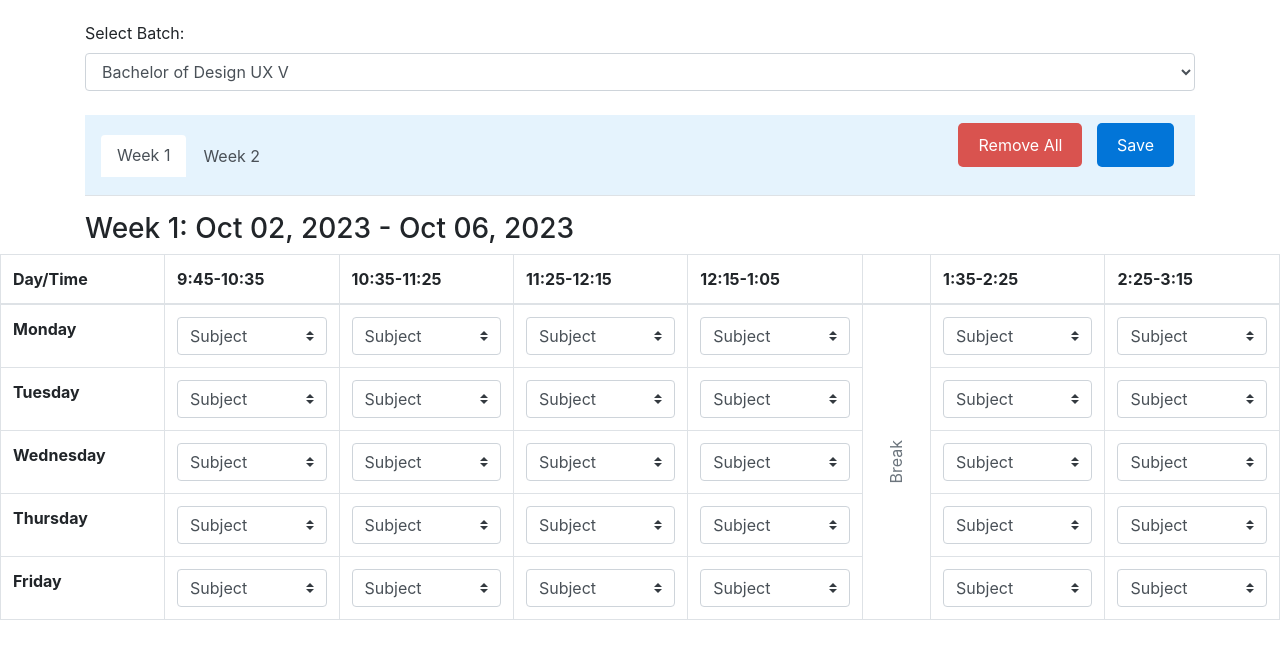
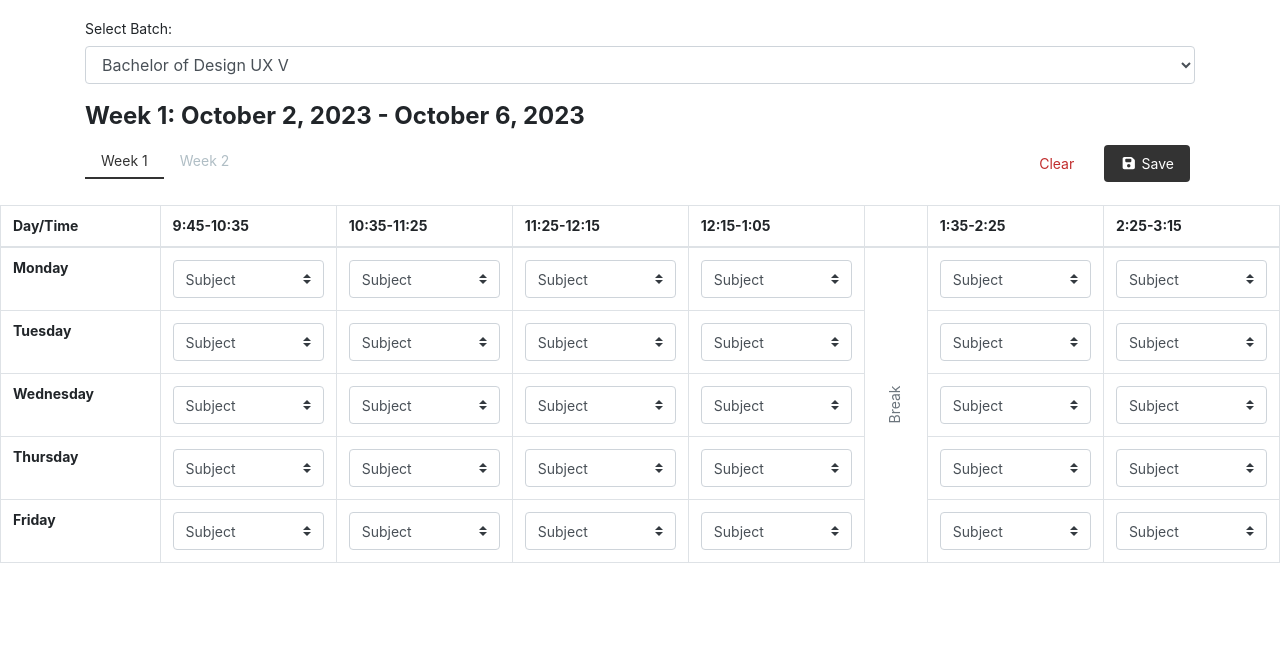
Before and after one commit to Ankish8/TimeTable, a website: page public/index.html in a window 1280 px wide. Both pictures are taken after a click on the link "Week 1". Shown: the part 99-758 px from the top of the page. Drawn offline with nearby package versions, Linux system fonts and the light colour scheme; no server answers.

Commit message:
Ui Change

```diff
--- a/public/app.js
+++ b/public/app.js
@@ -33,6 +33,23 @@ function compileTimetableData() {
 }
 
 function populateTimetable(data) {
+    // Clear existing data first, if needed
+    const allCells = document.querySelectorAll('.subject-selected');
+    allCells.forEach(cell => {
+        const selectElement = cell.querySelector('select');
+        const displayDiv = cell.querySelector('div');
+        const editIcon = cell.querySelector('.edit-icon');
+
+        if (selectElement && displayDiv && editIcon) {
+            editIcon.classList.add('hidden');
+            displayDiv.remove();
+            selectElement.style.display = 'inline-block';
+            selectElement.value = ""; // Reset the value of the select to the default state
+            cell.classList.remove('subject-selected');
+        }
+    });
+
+    // Now populate with new data
     if (!data || !data.days) return;
 
     data.days.forEach(dayData => {
@@ -42,13 +59,12 @@ function populateTimetable(data) {
             // Validate slot data
             if (!slot.time || typeof slot.time !== 'string') {
                 console.error('Invalid slot data (time):', slot);
-          return; // Skip this slot if time is not defined or not a string
+                return;
             }
 
             // Handle empty subject
             if (!slot.subject || slot.subject.trim() === '') {
                 console.warn('Empty subject:', slot);
-          // If the subject is empty, you might not want to proceed further
                 return;
             }
 
@@ -57,7 +73,7 @@ function populateTimetable(data) {
             if (cell) {
                 const select = cell.querySelector('select');
                 if (select) {
-            select.value = slot.subject; // Assign value only if subject is not empty
+                    select.value = slot.subject;
 
                     // hide the select box and display the subject and faculty in the required format
                     select.style.display = 'none';
@@ -274,7 +290,36 @@ document.getElementById('removeAllButton').addEventListener('click', removeAllSu
 
 // Listen for changes in week tabs
 
-/* document.querySelectorAll('.nav-link').forEach((tab) => {
+function getWeekDates(weekOffset, targetId) {
+  const today = new Date();
+  const currentDay = today.getDay();
+  const daysToMonday = currentDay === 0 ? -6 : 1 - currentDay;
+  const monday = new Date(today);
+  monday.setDate(monday.getDate() + daysToMonday + (7 * weekOffset));
+  const friday = new Date(monday);
+  friday.setDate(friday.getDate() + 4);
+
+  const options = { month: 'long', day: 'numeric', year: 'numeric' };
+  const weekInfo = `Week ${weekOffset + 1}: ${monday.toLocaleDateString('en-US', options)} - ${friday.toLocaleDateString('en-US', options)}`;
+
+  document.getElementById('weekInfoText').innerText = weekInfo; // Set the week info text
+}
+
+// Initially set week dates for the first tab (Week 1)
+getWeekDates(0, 'week1');
+
+// Add event listeners to the tabs to update the week info when a tab is clicked
+document.getElementById('week1-tab').addEventListener('click', function() {
+  getWeekDates(0, 'week1');
+});
+
+document.getElementById('week2-tab').addEventListener('click', function() {
+  getWeekDates(1, 'week2');
+});
+
+
+
+document.querySelectorAll('.nav-link').forEach((tab) => {
     tab.addEventListener('click', function() {
       // Fetch timetable data for the selected week and batch
       const selectedWeek = this.innerText;
@@ -282,4 +327,23 @@ document.getElementById('removeAllButton').addEventListener('click', removeAllSu
 
       loadTimetableData(selectedWeek, selectedBatch); // function call to load timetable data
     });
-  }); */
+  });
+
+
+
+  // Wait for the document to be fully loaded
+  document.addEventListener("DOMContentLoaded", function() {
+    const navLinks = document.querySelectorAll('.nav-link');
+
+    navLinks.forEach((navLink) => {
+      navLink.addEventListener('click', function(event) {
+        // Remove 'active' class from all tabs
+        navLinks.forEach((innerNavLink) => {
+          innerNavLink.classList.remove('active');
+        });
+
+        // Add 'active' class to clicked tab
+        event.target.classList.add('active');
+      });
+    });
+  });
--- a/public/index.html
+++ b/public/index.html
@@ -32,42 +32,45 @@
   </select>
 </div>
 
+<div class="nav-container">
+  <div class="week-info">
 
-<!-- Week Tabs -->
-<div class="nav-container">
-  <ul class="nav nav-tabs">
+    <span id="weekInfoText"></span>
+  </div>
+  <div class="tabs-and-buttons">
+    <ul class="nav custom-nav-tabs">
       <li class="nav-item">
-      <a class="nav-link active" href="#week1" data-toggle="tab">Week 1</a>
+        <a class="nav-link active" id="week1-tab" href="#week1" data-toggle="tab">Week 1</a>
       </li>
       <li class="nav-item">
-      <a class="nav-link" href="#week2" data-toggle="tab">Week 2</a>
+        <a class="nav-link" id="week2-tab" href="#week2" data-toggle="tab">Week 2</a>
+      </li>
+      <li class="nav-item ml-auto">
+        <button id="removeAllButton" class="btn custom-button remove-button text-button">Clear</button>
+        <button id="saveButton" class="btn custom-button save-button">
+          <i class="fas fa-save"></i> Save
+        </button>
       </li>
     </ul>
-  <div class="button-container">
-    <button id="removeAllButton" class="btn custom-button remove-button">Remove All</button>
-    <button id="saveButton" class="btn custom-button save-button">Save</button>
   </div>
+  <div class="tab-underline"></div>
 </div>
-
 
 <!-- Tab Content -->
 <div class="tab-content">
   <!-- Week 1 Tab -->
   <div class="tab-pane active" id="week1">
-      <h3 class="mt-3">Week 1: Oct 02, 2023 - Oct 06, 2023</h3>
-      <!-- Week 1 Table Here -->
-      <!-- Implement Week 1 Table -->
+    <!-- Content for Week 1 will be dynamically inserted -->
   </div>
   <!-- End Week 1 Tab -->
   <!-- Week 2 Tab -->
   <div class="tab-pane" id="week2">
-      <h3 class="mt-3">Week 2: Oct 09, 2023 - Oct 13, 2023</h3>
-      <!-- Week 2 Table Here -->
-      <!-- Implement Week 2 Table -->
+    <!-- Content for Week 2 will be dynamically inserted -->
   </div>
   <!-- End Week 2 Tab -->
   <!-- Add similar blocks for other weeks -->
 </div>
+
 
 </div>
 
@@ -390,7 +393,7 @@
     <!-- Individual Toast -->
     <div id="save-toast" class="toast hide">
       <div class="toast-body">
-        Data saved successfully.
+        Changes saved successfully.
       </div>
     </div>
   </div>
--- a/public/styles.css
+++ b/public/styles.css
@@ -1,82 +1,137 @@
+body, p {
+  font-family: ui-sans-serif, -apple-system, "system-ui", "Segoe UI", Helvetica, "Apple Color Emoji", Arial, sans-serif, "Segoe UI Emoji", "Segoe UI Symbol";
+  font-size: 14px;
+  line-height: 16.8px;
+  text-align: start;
+  letter-spacing: normal;
+}
+.week-info {
+  display: flex;
+  align-items: center;
+  margin-bottom: 20px;
+
+  font-size: 24px;  /* Large font size */
+  font-weight: 700;  /* Bold and heavy */
+}
+
+.week-info i {
+  margin-right: 24px;  /* Increased space between icon and text */
+  font-size: 24px;  /* Icon size */
+}
+
+
+
+.flaticon-week-icon {
+  /* Add your Flaticon CSS here */
+
+  margin-right: 8px;
+}
+/* General cell styling */
 .cell {
   position: relative;
+  border: 1px solid #E1E5EB; /* Lighter border */
+  padding: 12px;
+  background-color: #FAFBFC; /* Light greyish background */
+  font-size: 14px; /* Smaller text */
+  color: #333333; /* Darker text */
 }
 
+/* Edit icon styles */
 .edit-icon {
-    display: none; /* Hide by default */
-
-    color: rgb(169, 169, 169);
+  display: none;
+  color: #B0BEC5; /* Light gray color */
   cursor: pointer;
   position: absolute;
   top: 8px;
   right: 8px;
-
 }
 
 .editable-cell:hover .edit-icon {
-    display: inline-block; /* Show on hover over the cell */
+  display: inline-block;
 }
 
-
+/* Hidden element class */
 .hidden {
   display: none !important;
 }
 
+/* Previous CSS rules... */
+
 .button-container {
-    text-align: right; /* Aligns buttons to the right */
-    margin-bottom: 20px; /* Adds some space below the button container */
+  display: flex;
+  align-items: center;
+  justify-content: flex-end;
 }
 
 .custom-button {
-    padding: 10px 20px; /* Adds some padding inside the button */
-    margin: 0 5px; /* Adds some space around each button */
-    border: none; /* Removes border */
-    border-radius: 5px; /* Adds rounded corners */
-    cursor: pointer; /* Changes cursor to pointer on hover */
-    transition: background-color 0.3s; /* Smooth transition for background color change */
+  padding: 8px 16px;
+  margin: 0 5px 24px;
+  border: none;
+  border-radius: 4px;
+  font-size: 14px;
+  cursor: pointer;
+  transition: all 0.3s ease;
+  box-shadow: none;
 }
 
 .remove-button {
-    background-color: #d9534f; /* Red background color */
-    color: #fff; /* White text color */
+  background-color: transparent;
+  color: #c12d2d;
+  border: none;
 }
 
-  .save-button {
-    background-color: #0275d8; /* Blue background color */
-    color: #fff; /* White text color */
+.remove-button:hover {
+  text-decoration: underline;
+  color: #000000;
+  box-shadow: none;
 }
 
-  /* Hover effect for buttons */
-  .custom-button:hover {
-    background-color: #5bc0de; /* Light blue background color on hover */
+
+.save-button {
+  background-color: #333;
+  color: #fff;
 }
 
-  .nav-container {
-    display: flex;
-    justify-content: space-between; /* or use "space-around" or "space-evenly" for different spacing */
-    align-items: center;
-    background-color: #E5F3FD; /* Adjust this to match your tab bar background color */
-    padding: 0.5rem 1rem; /* Adjust padding as needed */
-    border-bottom: 1px solid #dee2e6; /* Adjust border color as needed */
+.custom-button:hover {
+  box-shadow: 0px 2px 8px rgba(0, 0, 0, 0.1);
 }
 
-  .nav-tabs {
-    border-bottom: none; /* Removes the underline from the tab bar */
+.remove-button:hover {
+  background-color: #d4d8de;
 }
 
-  /* Additional styling for nav-links if needed */
+.save-button:hover {
+  background-color: #4a4a4a;
+}
+
+
+/* Navigation container */
+/* .nav-container {
+  border-bottom: 1px solid #E1E5EB;
+} */
+
+/* .custom-nav-tabs {
+  border-bottom: .5px solid rgb(155, 153, 153);
+} */
+
+.nav-item {
+  margin-bottom: -1px;
+}
+
 .nav-link {
   border: none;
   border-radius: 0;
-    color: hwb(210 29% 66%); /* Adjust text color as needed */
+  color: #B0BEC5;
+  transition: color 0.3s ease, border-bottom-color 0.3s ease;
 }
 
 .nav-link.active {
-    border: none;
-    border-bottom: 2px solid #007bff; /* Bottom border for active tab; adjust color as needed */
-    color: #007bff; /* Adjust active tab text color as needed */
+  color: #333333;
+  border-bottom: 2px solid #333333;
 }
 
+
+/* Toast styles */
 #toast-container {
   position: fixed;
   top: 1rem;
@@ -85,10 +140,10 @@
 }
 
 .toast {
-    background-color: #333;
+  background-color: #333333;
   color: white;
   padding: 0.5rem 1rem;
-    border-radius: 0.25rem;
+  border-radius: 8px; /* Rounded corners */
   box-shadow: 0 0 10px rgba(0, 0, 0, 0.1);
   opacity: 0;
   transition: opacity 0.3s ease;
```
Lines whose indentation alone changed are shown as unchanged.
